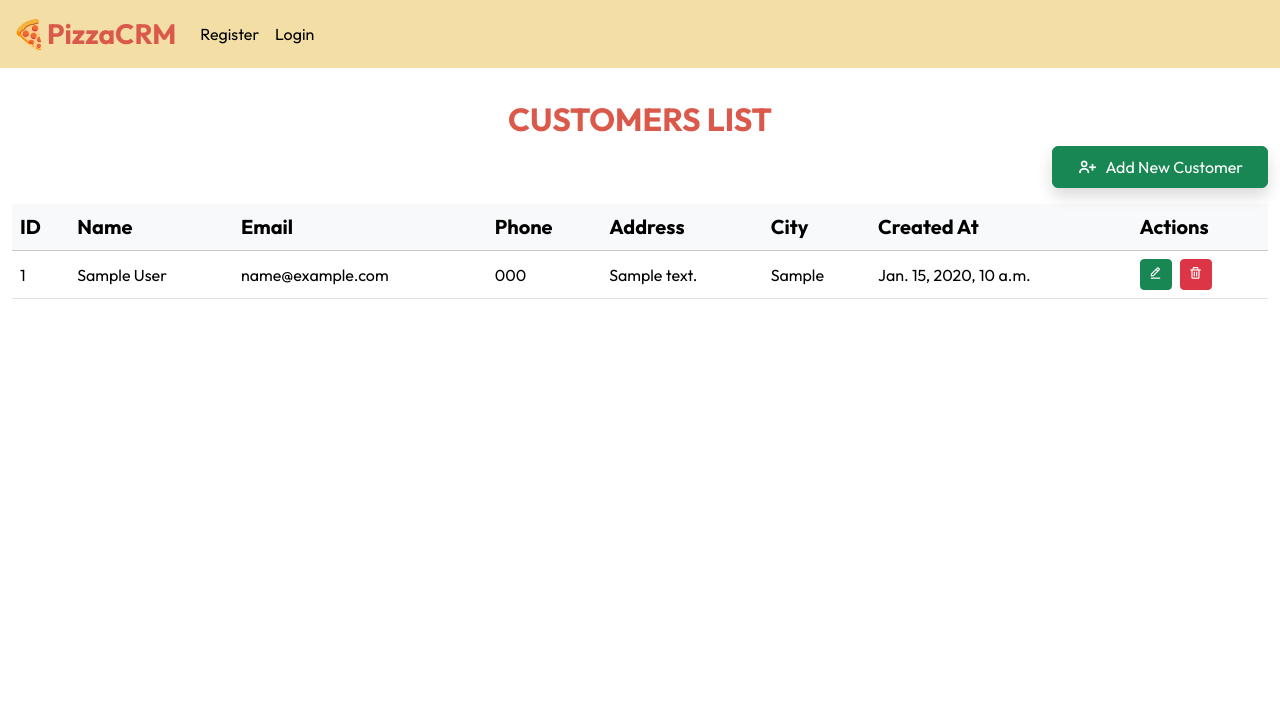
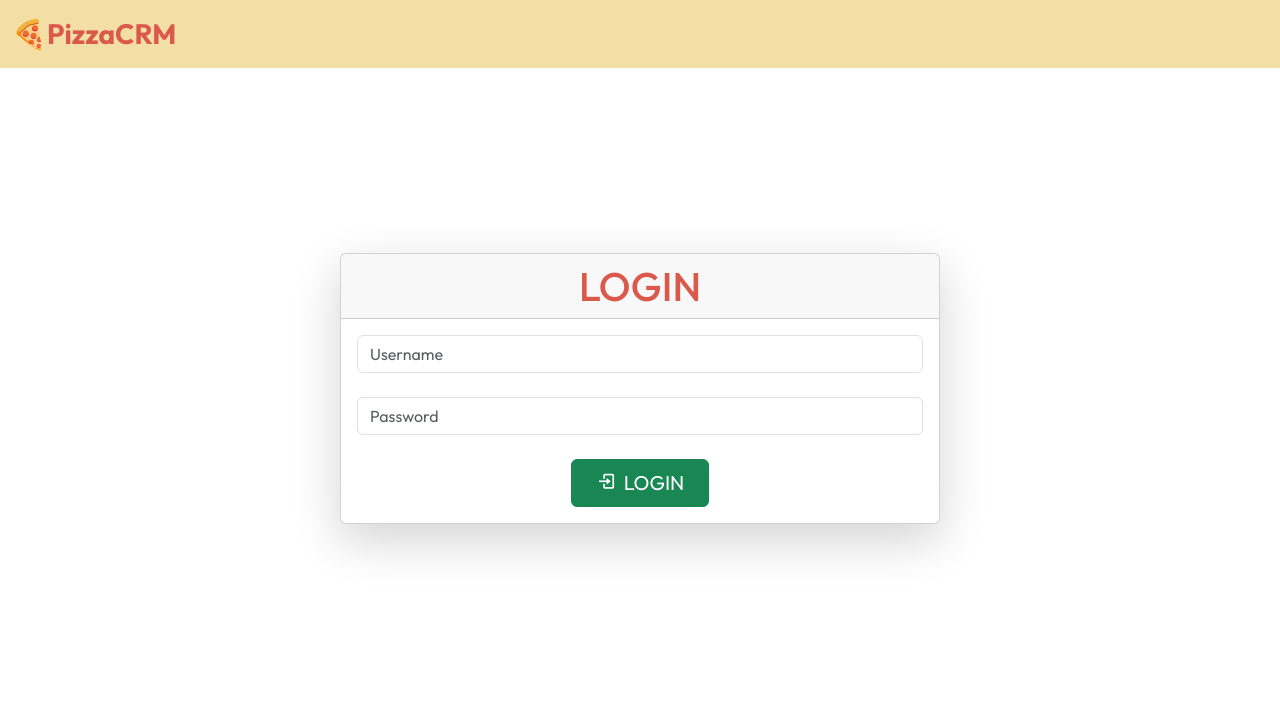
Before and after one commit to npkyphuong04/CRM-Project, a Django app: page / in a window 1280 px wide. Shown: the top 707 px of the page. Run offline with Django 5.2, Linux system fonts and the light colour scheme; tables that the repository leaves empty hold one stand-in row (values such as "Sample post").

Commit message:
Add Login for Home

```diff
--- a/CRM_Application/templates/home.html
+++ b/CRM_Application/templates/home.html
@@ -8,13 +8,13 @@
     }
 </style>
 
+{% if user.is_authenticated %}
 <div class="container-fluid pt-3 mt-3">
     <div class="mb-2">
         <h3 class="text-center fw-bold fs-2" style="color: #DA594A;">CUSTOMERS LIST</h3>
     </div>
     <div class="d-flex justify-content-end mb-3">
-        <a href="{% url 'add_record' %}"
-            class="btn btn-success px-4 py-2 shadow d-flex align-items-center gap-2">
+        <a href="{% url 'add_record' %}" class="btn btn-success px-4 py-2 shadow d-flex align-items-center gap-2">
             <i class='bx bx-user-plus fs-5'></i>
             <span>Add New Customer</span>
         </a>
@@ -51,12 +51,10 @@
                     <td>{{ record.created_at }}</td>
                     <td>
                         <div class="d-flex gap-2">
-                            <a href="{% url 'update_record' record.id %}" class="btn btn-sm btn-success"
-                                title="Edit">
+                            <a href="{% url 'update_record' record.id %}" class="btn btn-sm btn-success" title="Edit">
                                 <i class='bx bx-edit-alt'></i>
                             </a>
-                            <a href="{% url 'delete_record' record.id %}" class="btn btn-sm btn-danger"
-                                title="Delete">
+                            <a href="{% url 'delete_record' record.id %}" class="btn btn-sm btn-danger" title="Delete">
                                 <i class='bx bx-trash'></i>
                             </a>
                         </div>
@@ -66,6 +64,30 @@
                 {% endif %}
             </tbody>
         </table>
-    </div>
-</div>
-{% endblock %}
+        {% else %}
+        <div class="container d-flex justify-content-center align-items-center" style="min-height: 80vh;">
+            <div class="card shadow-lg w-100" style="max-width: 600px;">
+                <div class="card-header text-center fw-bold fs-4" style="color: #DA594A;">
+                    <h1 class="mb-0">LOGIN</h1>
+                </div>
+                <div class="card-body">
+                    <form method="POST" action="{% url 'home' %}">
+                        {% csrf_token %}
+
+                        <div class="mb-4">
+                            <input type="text" class="form-control" name="username" placeholder="Username" required>
+                        </div>
+                        <div class="mb-4">
+                            <input type="password" class="form-control" name="password" placeholder="Password" required>
+                        </div>
+                        <div class="d-flex justify-content-center mt-4">
+                            <button type="submit" class="btn btn-success px-4 py-2 fs-5">
+                                <i class='bx bx-log-in me-2'></i>LOGIN
+                            </button>
+                        </div>
+                    </form>
+                </div>
+            </div>
+        </div>
+        {% endif %}
+        {% endblock %}
--- a/CRM_Application/templates/loggedin_navbar.html
+++ b/CRM_Application/templates/loggedin_navbar.html
@@ -32,18 +32,11 @@
                 <li class="nav-item">
                     <a class="nav-link text-black custom-hover" href="#"><i class='bx bx-grid-alt'></i> Dashboard</a>
                 </li>
-                {% else %}
-                <li class="nav-item">
-                    <a class="nav-link text-black custom-hover" href="{% url 'register' %}">Register</a>
-                </li>
-                <li class="nav-item">
-                    <a class="nav-link text-black custom-hover" href="{% url 'home' %}">Login</a>
-                </li>
                 {% endif %}
             </ul>
 
             {% if user.is_authenticated %}
-            <div class="d-flex align-items-center ms-auto">
+            <div class="d-flex align-items-center justify-content-center ms-auto">
                 <div class="me-3 text-end text-black fs-5">
                     <div><strong>{{ request.user.first_name }} {{ request.user.last_name }}</strong></div>
                 </div>
```
